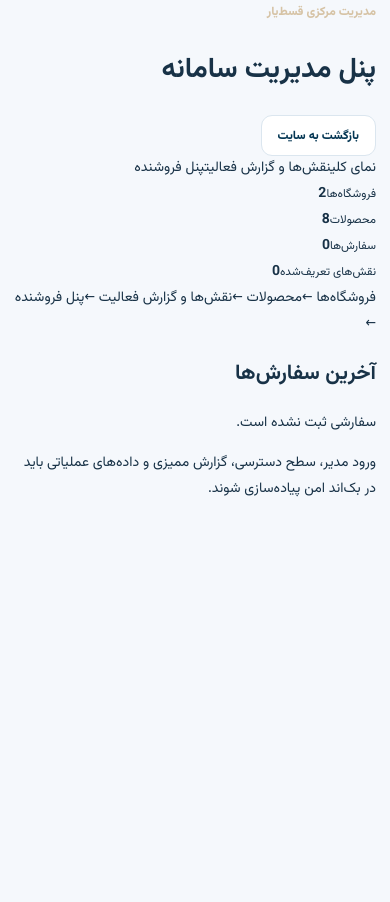
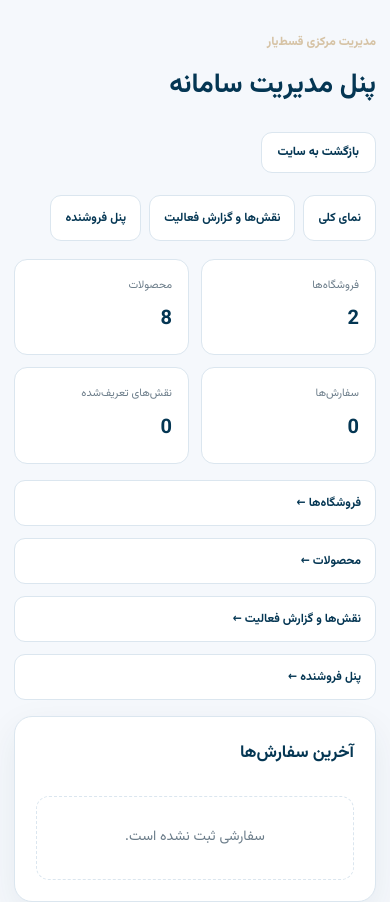
Before and after one commit to hanieh1223/gestchi, a React (Vite) app: page /admin in a window 390 px wide. Shown: the top 902 px of the page. Before the commit the page ends 844 px from the top, so only its background shows below. Built offline with nearby package versions, Linux system fonts and the light colour scheme.

Commit message:
Style dedicated React pages and responsive merchant/admin workspaces

```diff
--- a/src/styles/app.css
+++ b/src/styles/app.css
@@ -233,3 +233,67 @@ body { color: #183247; background: var(--color-pale-blue); font-family: Vazirmat
 .ws-dashboard-main { min-width:0; }
 @media(max-width:850px) { .ws-two-col { grid-template-columns:1fr; } .ws-metrics { grid-template-columns:repeat(2,minmax(0,1fr)); } .ws-cards { grid-template-columns:repeat(2,minmax(0,1fr)); } .ws-dashboard { grid-template-columns:1fr; } .ws-sidebar { grid-template-columns:repeat(2,minmax(0,1fr)); } .ws-sidebar strong { grid-column:1/-1; } }
 @media(max-width:560px) { .ws-heading { align-items:flex-start; flex-direction:column; } .ws-heading h1 { font-size:23px; } .ws-panel { padding:15px; } .ws-calc-grid,.ws-shortcuts { grid-template-columns:1fr; } .ws-cards { grid-template-columns:1fr; } .ws-total { align-items:stretch; flex-direction:column; } .ws-metrics strong { font-size:13px; } .ws-sidebar { grid-template-columns:1fr; } }
+
+
+/* Dedicated React pages migrated from the original GhestYar screens */
+.feature-page{padding-top:30px;padding-bottom:55px}
+.feature-heading{display:flex;justify-content:space-between;align-items:center;gap:16px;margin-bottom:22px}
+.feature-heading h1{margin:5px 0;font-size:27px;color:var(--color-navy)}
+.feature-heading p{margin:0;color:var(--color-muted);font-size:12px}
+.feature-panel{background:#fff;border:1px solid var(--color-line);border-radius:18px;padding:21px;margin:16px 0;box-shadow:var(--shadow-card)}
+.feature-panel h2{margin:0 0 14px;font-size:17px;color:var(--color-navy)}
+.feature-note{padding:11px 14px;background:#eff5f9;border-right:3px solid #8aaec7;border-radius:9px;color:#365d78;font-size:12px;line-height:2}
+.feature-empty{padding:28px;border:1px dashed var(--color-line);border-radius:13px;color:var(--color-muted);text-align:center}
+.feature-tabs{display:flex;gap:8px;flex-wrap:wrap;margin:0 0 18px}
+.feature-tabs a,.feature-link-card{padding:11px 14px;border:1px solid var(--color-line);border-radius:11px;background:#fff;color:var(--color-navy);font-size:12px;font-weight:700}
+.feature-metrics{display:grid;grid-template-columns:repeat(4,minmax(0,1fr));gap:12px;margin:16px 0}
+.feature-metrics>div{padding:16px;border:1px solid var(--color-line);border-radius:13px;background:#fff}
+.feature-metrics small,.feature-metrics strong{display:block}
+.feature-metrics small{color:var(--color-muted);font-size:11px}
+.feature-metrics strong{margin-top:5px;color:var(--color-navy);font-size:20px}
+.feature-grid{display:grid;grid-template-columns:repeat(3,minmax(0,1fr));gap:12px}
+.feature-grid--links{margin:16px 0}
+.feature-link-card{display:flex;justify-content:space-between;gap:12px}
+.feature-workspace{display:grid;grid-template-columns:225px minmax(0,1fr);gap:18px;align-items:start}
+.feature-sidebar{position:sticky;top:145px;display:grid;gap:5px;padding:12px;border:1px solid var(--color-line);border-radius:15px;background:#fff}
+.feature-sidebar a{padding:9px 11px;border-radius:9px;color:#365268;font-size:12px}
+.feature-sidebar a.active,.feature-sidebar a:hover{background:var(--color-soft-blue);color:var(--color-navy);font-weight:800}
+.feature-main{min-width:0}
+.feature-form{display:grid;grid-template-columns:repeat(2,minmax(0,1fr));gap:13px;margin:14px 0}
+.feature-form>.button,.feature-form>button{align-self:end}
+.feature-field{display:grid;gap:6px;color:#365268;font-size:12px;font-weight:700}
+.feature-field input,.feature-field select,.feature-field textarea{width:100%;min-height:43px;padding:9px 12px;border:1px solid var(--color-line);border-radius:10px;background:#fff;color:#183247;font:inherit}
+.feature-field textarea{resize:vertical}
+.feature-list{display:grid;gap:9px;padding:0 20px 0 0;font-size:12px;line-height:2}
+.feature-status{display:inline-flex;padding:4px 9px;border-radius:20px;background:#eaf2f7;color:#285d80;font-size:11px;font-weight:800}
+.feature-table-wrap{overflow-x:auto}
+.feature-table{width:100%;border-collapse:collapse;min-width:560px;font-size:12px}
+.feature-table th{padding:11px;text-align:right;background:#f1f6fa;color:#2e6e98}
+.feature-table td{padding:11px;border-top:1px solid var(--color-line)}
+.feature-progress{display:grid;grid-template-columns:repeat(3,minmax(0,1fr));gap:10px}
+.feature-progress>div{padding:13px;border-radius:11px;background:#f1f6fa;color:#668095;font-size:12px}
+.feature-progress>div.done{background:#e2eef6;color:var(--color-navy);font-weight:800}
+.feature-progress b{display:inline-grid;width:25px;height:25px;place-items:center;margin-left:7px;border-radius:50%;background:#fff}
+.feature-contract{line-height:2}
+.feature-signatures{display:grid;grid-template-columns:1fr 1fr;gap:15px;margin:28px 0}
+.feature-total{text-align:left;font-size:18px;font-weight:900;color:var(--color-navy);margin:16px 0}
+.feature-shop{min-height:100vh;background:#f7f9fb;color:#183247}
+.feature-shop__header{background:#fff;border-bottom:1px solid var(--color-line)}
+.feature-shop__header>.container{min-height:72px;display:flex;align-items:center;justify-content:space-between;gap:18px}
+.feature-shop__header a{font-weight:800;color:var(--shop-color)}
+.feature-shop__header nav{display:flex;gap:16px;flex-wrap:wrap;font-size:12px}
+.feature-shop__hero{padding:70px 0;background:linear-gradient(115deg,#e3eef6,#fff)}
+.feature-shop__hero h1{max-width:650px;color:var(--shop-color);font-size:36px}
+.feature-shop__hero p{max-width:600px;color:var(--color-muted)}
+.feature-shop__content{padding-top:45px;padding-bottom:55px;min-height:50vh}
+.feature-shop__content h1{color:var(--shop-color)}
+.feature-shop__content>p{max-width:760px;color:var(--color-muted)}
+.feature-product-grid{display:grid;grid-template-columns:repeat(4,minmax(0,1fr));gap:14px;margin-top:20px}
+.feature-product{display:grid;gap:9px;padding:17px;border:1px solid var(--color-line);border-radius:15px;background:#fff}
+.feature-product>span{font-size:32px}
+.feature-product h3{font-size:13px;line-height:1.8}
+.feature-product a{color:var(--shop-color);font-size:12px;font-weight:800}
+.feature-contact-grid{display:grid;grid-template-columns:1fr 1.3fr;gap:20px}
+.feature-shop__footer{padding:25px 0;background:var(--color-navy);color:#dceaf3;font-size:12px}
+@media(max-width:850px){.feature-workspace{grid-template-columns:1fr}.feature-sidebar{position:static;display:flex;overflow:auto}.feature-sidebar a{white-space:nowrap}.feature-metrics{grid-template-columns:repeat(2,minmax(0,1fr))}.feature-product-grid{grid-template-columns:repeat(2,minmax(0,1fr))}.feature-grid{grid-template-columns:repeat(2,minmax(0,1fr))}}
+@media(max-width:600px){.feature-heading{align-items:flex-start;flex-direction:column}.feature-form,.feature-contact-grid{grid-template-columns:1fr}.feature-progress{grid-template-columns:1fr 1fr}.feature-signatures{grid-template-columns:1fr}.feature-shop__header>.container{align-items:flex-start;flex-direction:column;padding:14px 0}.feature-shop__hero{padding:45px 0}.feature-shop__hero h1{font-size:27px}.feature-product-grid{grid-template-columns:repeat(2,minmax(0,1fr))}.feature-grid{grid-template-columns:1fr}}
```
